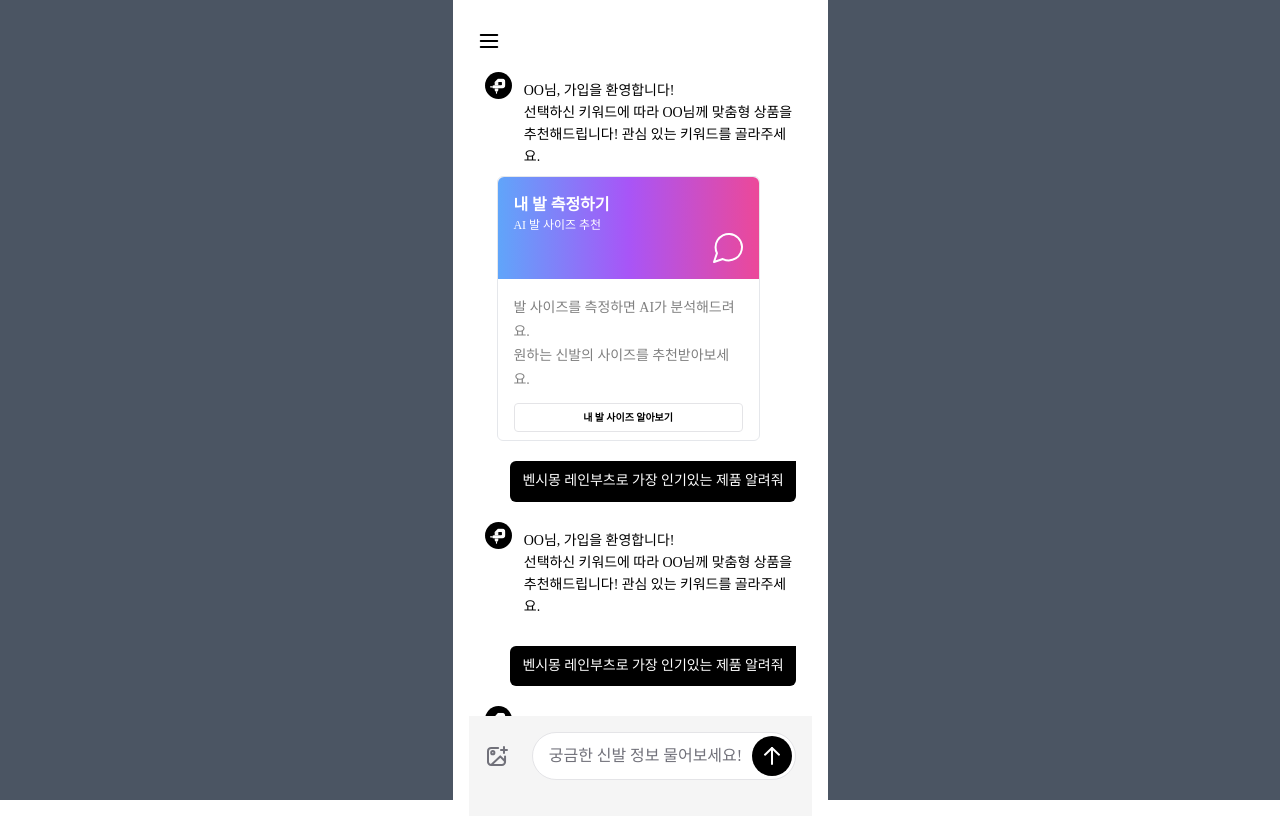
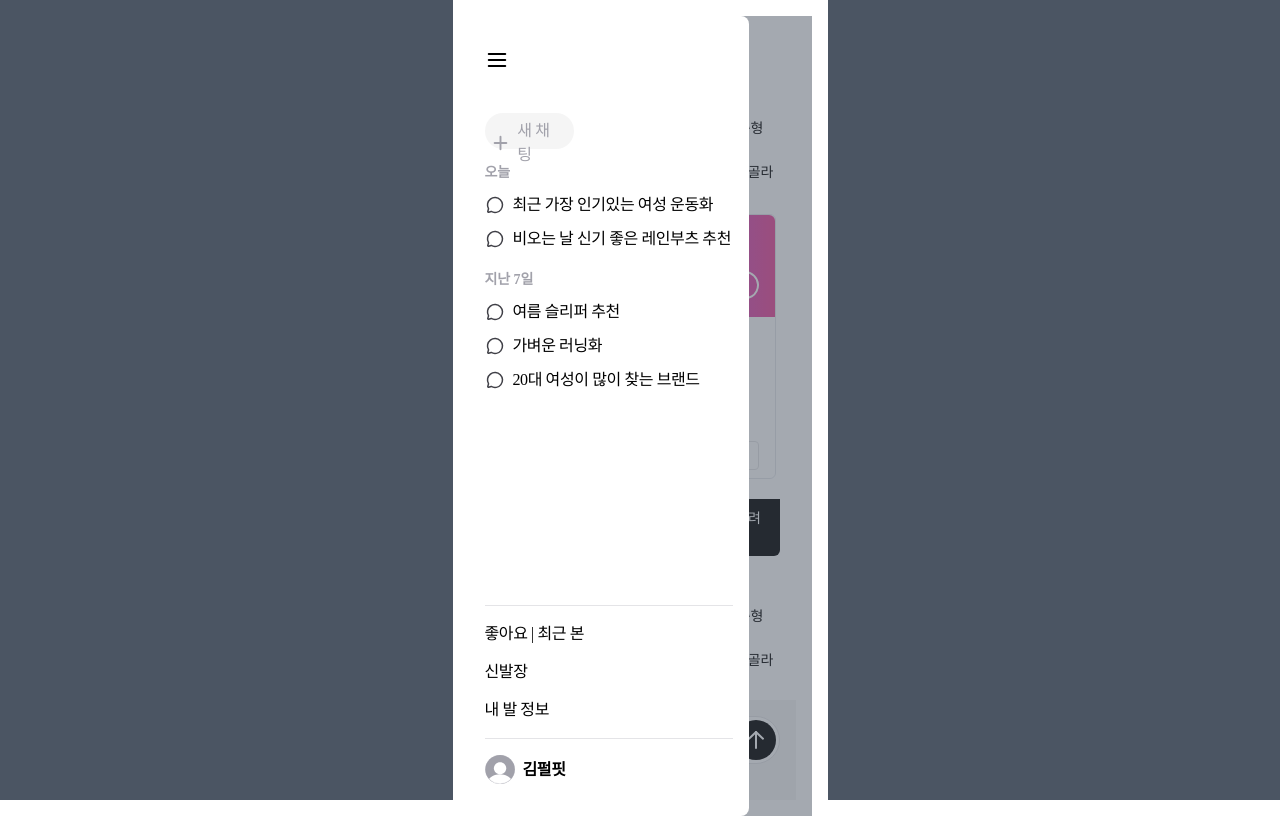
Before and after one commit to suziebelle003/perfitt_project, a React (Vite) app: page / in a window 1280 px wide. Both pictures are taken after a click on the button 488 px from the left and 40 px from the top of the page. Built offline with nearby package versions, Linux system fonts and the light colour scheme; a web font is replaced by a local one.

Commit message:
sidemenu css

```diff
--- a/src/components/contents/chat/chatwindow/ChatWindow.tsx
+++ b/src/components/contents/chat/chatwindow/ChatWindow.tsx
@@ -1,3 +1,4 @@
+import { useState } from 'react';
 import { hamburgerButton } from '../../../../assets/images/images';
 import Button from '../../../common/Button';
 import Header from '../../../common/Header';
@@ -6,17 +7,45 @@ import CardContainer from './card/CardContainer';
 import MeasureFoot from './MeasureFoot';
 import AIMessage from './message/AIMessage';
 import MyMessage from './message/MyMessage';
+import SideMenu from '../../sidemenu/SideMenu';
 
 const ChatWindow = () => {
+  const [menuOpen, setMenuOpen] = useState(false);
+
+  const openToggleMenu = () => {
+    setMenuOpen(true);
+  };
+
+  const closeToggleMenu = () => {
+    setMenuOpen(false);
+  };
+
   return (
-    <div className='h-screen flex flex-col '>
+    <div className='relative h-screen flex flex-col overflow-hidden p-4'>
       <Header
         leftChild={
-          <Button className='bg-white'>
+          <Button
+            className='bg-white'
+            onClick={openToggleMenu}
+          >
             <img src={hamburgerButton} />
           </Button>
         }
       />
+
+      {/* 배경색 변경 */}
+      <div
+        className={`absolute inset-0 transition-opacity duration-300 z-10 ${menuOpen ? 'bg-gray-600 opacity-50' : 'opacity-0 pointer-events-none'}`}
+      ></div>
+
+      {/* 사이드 메뉴 */}
+      <nav
+        className={`absolute top-0 left-0 h-full rounded-r-lg bg-white transition-transform duration-300 ease-in-out z-20 ${menuOpen ? 'translate-x-0' : '-translate-x-full'}`}
+        style={{ width: '280px' }}
+      >
+        <SideMenu toggleMenu={closeToggleMenu} />
+      </nav>
+
       <div className='scrollbar-hide flex-grow overflow-y-auto'>
         <AIMessage />
         <MeasureFoot />
--- /dev/null
+++ b/src/components/contents/sidemenu/Last7Days.tsx
@@ -0,0 +1,13 @@
+import Question from './Question';
+
+const Last7Days = () => {
+  return (
+    <div>
+      <div className='h-[24px] items-center text-[14px] leading-[17px]  text-[#A1A1AA] font-semibold '>지난 7일</div>
+      <Question title={'여름 슬리퍼 추천'} />
+      <Question title={'가벼운 러닝화'} />
+      <Question title={'20대 여성이 많이 찾는 브랜드'} />
+    </div>
+  );
+};
+export default Last7Days;
--- /dev/null
+++ b/src/components/contents/sidemenu/Question.tsx
@@ -0,0 +1,28 @@
+import chatCircle from '../../../assets/images/sidemenu-ChatCircle.svg';
+
+interface IQuestion {
+  title: string;
+}
+const Question = ({ title }: IQuestion) => {
+  return (
+    // <div className='flex flex-row pt-[18px]  '>
+    //   <img
+    //     src={chatCircle}
+    //     alt=''
+    //     width='20px'
+    //     height='20px'
+    //   />
+    //   <div className='pl-[8px] tracking-tight leading-6'> {title} </div>
+    // </div>
+    <div className='flex flex-row h-[34px] items-center '>
+      <img
+        src={chatCircle}
+        alt=''
+        width='20px'
+        height='20px'
+      />
+      <div className='pl-[8px] tracking-tight leading-6'> {title} </div>
+    </div>
+  );
+};
+export default Question;
--- /dev/null
+++ b/src/components/contents/sidemenu/SideMenu.tsx
@@ -0,0 +1,36 @@
+import SideMenuTop from './SideMenuTop';
+import TodayChatList from './TodayChatList';
+import Last7Days from './Last7Days';
+import SideMenuBottom from './SideMenuBottom';
+import Button from '../../common/Button';
+import hamburgerButton from '../../../assets/images/hamburger.svg';
+
+interface ItoggleMenu {
+  toggleMenu: () => void;
+}
+
+const SideMenu = ({ toggleMenu }: ItoggleMenu) => {
+  return (
+    <div className='flex flex-col h-full relative'>
+      <div className='p-4 h-full'>
+        <div className=''>
+          <Button
+            onClick={toggleMenu}
+            className='bg-white'
+          >
+            <img
+              src={hamburgerButton}
+              alt='Menu'
+            />
+          </Button>
+          <SideMenuTop />
+          <TodayChatList />
+          <Last7Days />
+          <SideMenuBottom />
+        </div>
+      </div>
+    </div>
+  );
+};
+
+export default SideMenu;
--- /dev/null
+++ b/src/components/contents/sidemenu/SideMenuBottom.tsx
@@ -0,0 +1,23 @@
+import userprofile from '../../../assets/images/mypage-profile.svg';
+const SideMenuBottom = () => {
+  return (
+    <div className='absolute p-4 bottom-0 left-0 w-full pt-[195px]'>
+      <div className='border-t-[1px] border-[#E4E4E7] text-[16px] leading-6 tracking-tight'>
+        <div className='pt-[16px]'>좋아요 | 최근 본</div>
+        <div className='py-[14px]'>신발장</div>
+        <div className='pb-[16px]'>내 발 정보</div>
+      </div>
+
+      <div className='flex flex-row items-center border-t-[1px] border-[#E4E4E7] h-[62px]'>
+        <img
+          src={userprofile}
+          alt=''
+          width='30px'
+          height='30px'
+        />
+        <div className='pl-[8px] text-[16px] tracking-tight font-semibold leading-5'>김펄핏</div>
+      </div>
+    </div>
+  );
+};
+export default SideMenuBottom;
--- /dev/null
+++ b/src/components/contents/sidemenu/SideMenuTop.tsx
@@ -0,0 +1,21 @@
+import plusIcon from '../../../assets/images/sidemenu-plus.svg';
+const SideMenuTop = () => {
+  return (
+    <div>
+      <div className='mt-[18px] pb-[15px] bg-[#F5F5F5] w-[89px] h-[36px] rounded-[96px]'>
+        <div className='flex flex-row justify-center items-center py-[6px] pl-[7px] pr-[10px]'>
+          <div className=''>
+            <img
+              src={plusIcon}
+              alt=''
+              width='18px'
+              height='18px'
+            />
+          </div>
+          <div className='text-[16px] text-[#A1A1AA] pl-[8px] tracking-tight leading-6'>새 채팅</div>
+        </div>
+      </div>
+    </div>
+  );
+};
+export default SideMenuTop;
--- /dev/null
+++ b/src/components/contents/sidemenu/TodayChatList.tsx
@@ -0,0 +1,16 @@
+import Question from './Question';
+
+const TodayChatList = () => {
+  return (
+    <>
+      <div className='py-[15px] '>
+        <div className='h-[24px] pb-[8px] items-center text-[14px] leading-[17px]  text-[#A1A1AA] font-semibold '>
+          오늘
+        </div>
+        <Question title={'최근 가장 인기있는 여성 운동화'} />
+        <Question title={'비오는 날 신기 좋은 레인부츠 추천'} />
+      </div>
+    </>
+  );
+};
+export default TodayChatList;
```
Also changed, not shown: src/assets/images/sidemenu-ChatCircle.svg (added), src/assets/images/sidemenu-plus.svg (added).
